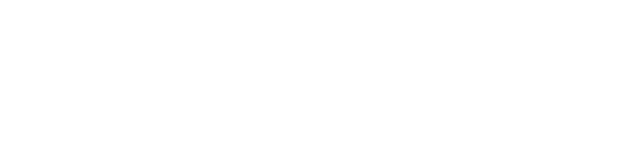
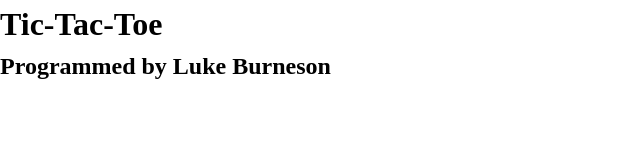
Before and after one commit to El-Burnie/tic-tac-toe, a plain HTML site: page index.html in a window 1280 px wide. Shown: the whole page, without its empty margins (0-640 px from the left). Drawn offline with Linux system fonts and the light colour scheme.

Commit message:
Add title and div for the game board

```diff
--- a/index.html
+++ b/index.html
@@ -11,6 +11,11 @@
 </head>
 
 <body>
+    <div id="title">
+        <h1>Tic-Tac-Toe</h1>
+        <h2>Programmed by Luke Burneson</h2>
+    </div>
+    <div id="board-container"></div>
 </body>
 
 </html>
```
